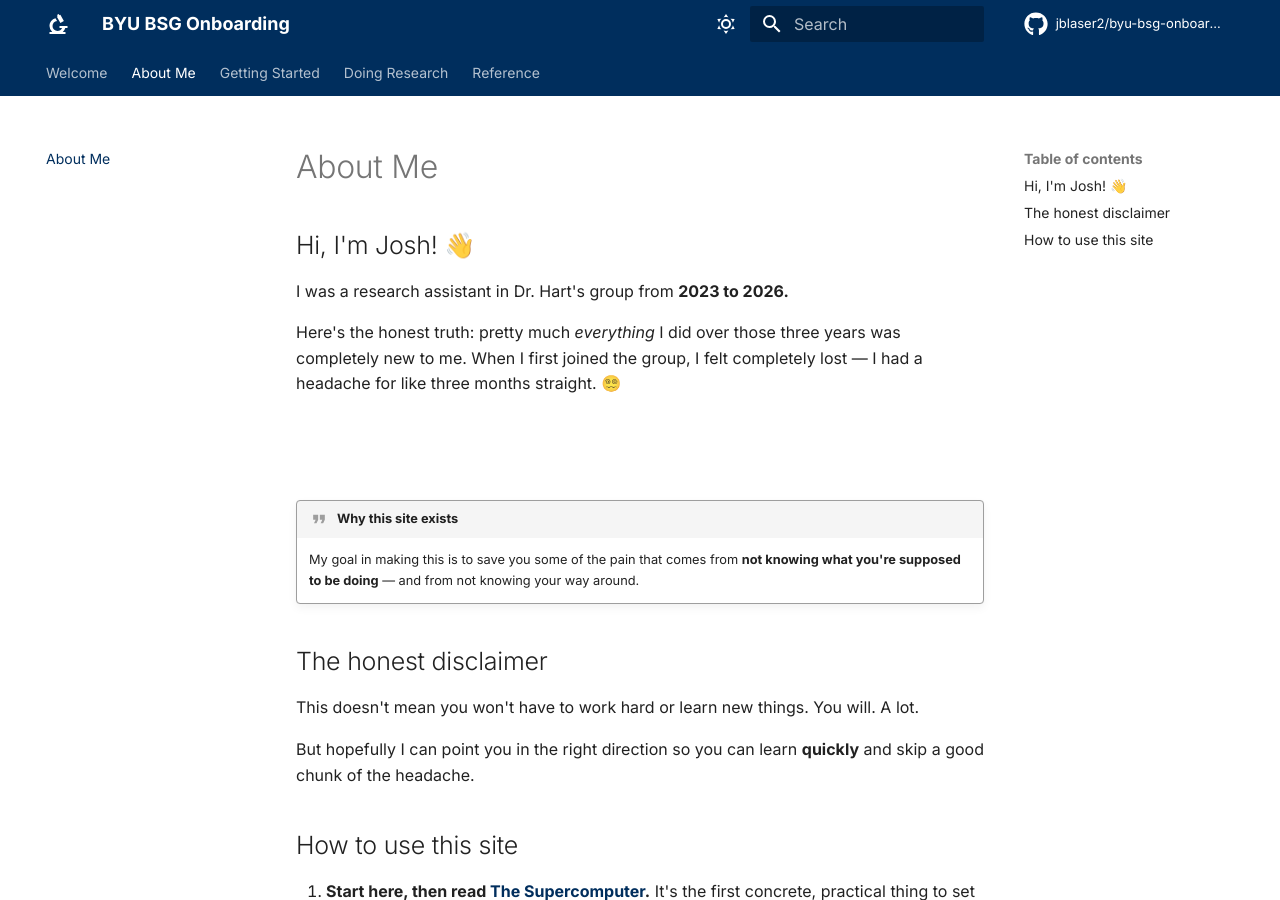
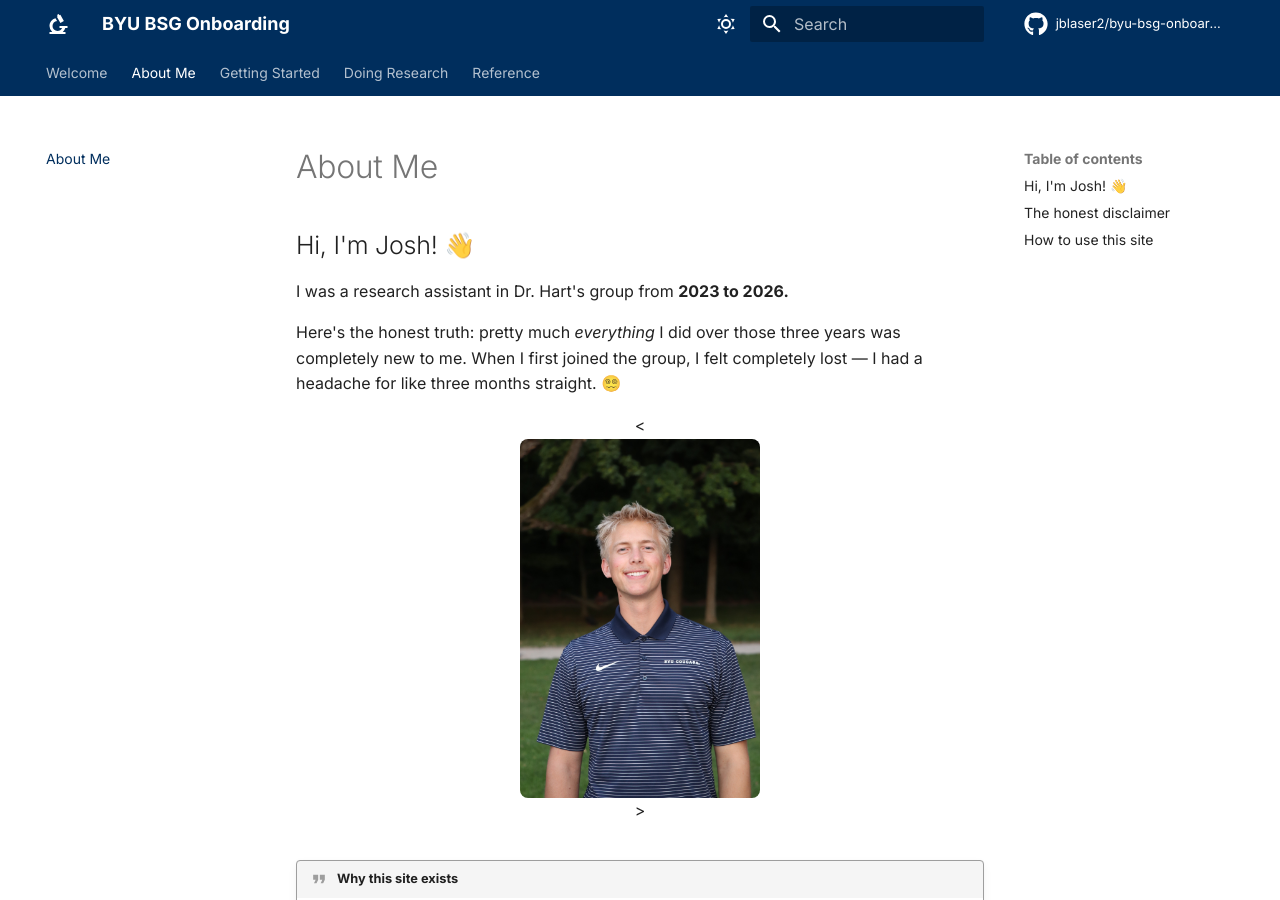
Before and after one commit to jblaser2/byu-bsg-onboarding, an MkDocs documentation site: the page built from docs/about-me.md, in a window 1280 px wide and 900 px high. Built offline with MkDocs 1.6.1 and Material for MkDocs 9.7.7, drawn with Linux system fonts in a browser that asks for light colours; comment, search, counter and statistics services are not loaded.

Commit message:
Add photo of Josh to about me section
Updated the figure to include a photo of Josh.

```diff
--- a/docs/about-me.md
+++ b/docs/about-me.md
@@ -9,8 +9,7 @@ to me. When I first joined the group, I felt completely lost — I had a headach
 months straight. 😵‍💫
 
 <figure markdown="span">
-  <!-- TODO: Josh — drop a photo of yourself here (in docs/assets/), or delete this figure block.
-       ![Josh](assets/josh-pic.jpeg){ width="240" } -->
+  <![Josh](assets/josh-pic.jpeg){ width="240" }>
   <figcaption></figcaption>
 </figure>
 
```
